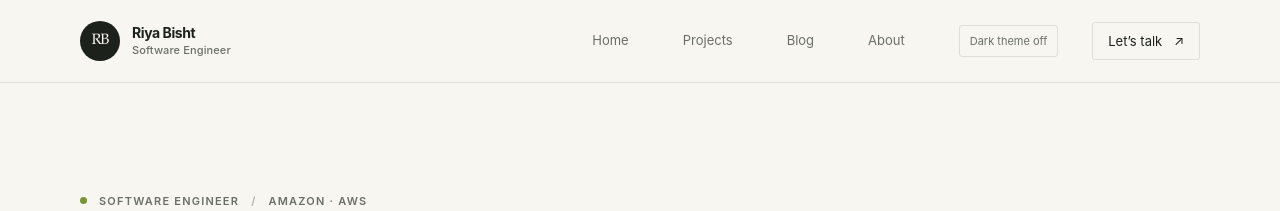
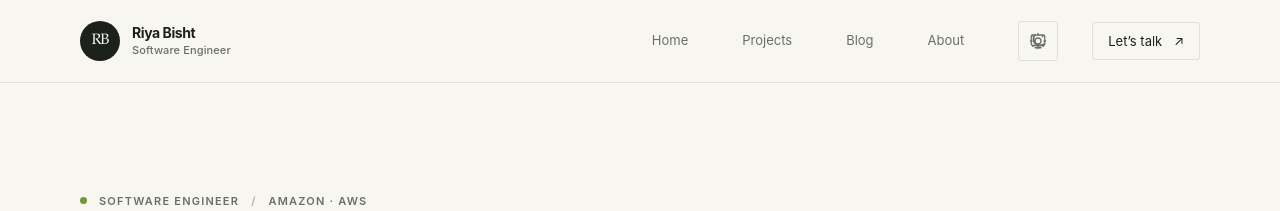
Before and after one commit to riyabisht/riyabisht.github.io, a Jekyll site: the page built from index.md, in a window 1280 px wide. Shown: the top 211 px of the page. Built offline with Jekyll 4.4.1, drawn with Linux system fonts in a browser that asks for light colours.

Commit message:
Add accessible theme mode chooser
Co-authored-by: Copilot App <223556219+Copilot@users.noreply.github.com>

```diff
--- a/_includes/head.html
+++ b/_includes/head.html
@@ -4,19 +4,39 @@
   <meta name="viewport" content="width=device-width, initial-scale=1">
   <script>
     (() => {
-      let theme;
+      const root = document.documentElement;
+      const colorPreference = window.matchMedia("(prefers-color-scheme: dark)");
+      let mode = "system";
       try {
         const savedTheme = localStorage.getItem("riyabisht-theme");
-        if (savedTheme === "light" || savedTheme === "dark") {
-          theme = savedTheme;
+        if (savedTheme === "system" || savedTheme === "light" || savedTheme === "dark") {
+          mode = savedTheme;
         }
       } catch {
         // Storage can be unavailable in restricted browser contexts.
       }
 
-      theme ||= window.matchMedia("(prefers-color-scheme: dark)").matches ? "dark" : "light";
-      document.documentElement.dataset.theme = theme;
-      document.documentElement.style.colorScheme = theme;
+      root.dataset.themeMode = mode;
+      const applyTheme = () => {
+        const selectedMode = root.dataset.themeMode;
+        const theme = selectedMode === "system"
+          ? (colorPreference.matches ? "dark" : "light")
+          : selectedMode;
+        root.dataset.theme = theme;
+        root.style.colorScheme = theme;
+      };
+
+      applyTheme();
+      const onColorPreferenceChange = () => {
+        if (root.dataset.themeMode === "system") {
+          applyTheme();
+        }
+      };
+      if (colorPreference.addEventListener) {
+        colorPreference.addEventListener("change", onColorPreferenceChange);
+      } else {
+        colorPreference.addListener(onColorPreferenceChange);
+      }
     })();
   </script>
   {%- seo -%}
--- a/_includes/header.html
+++ b/_includes/header.html
@@ -16,7 +16,28 @@
         <a class="page-link" href="{{ '/projects/' | relative_url }}">Projects</a>
         <a class="page-link" href="{{ '/blog/' | relative_url }}">Blog</a>
         <a class="page-link" href="{{ '/about/' | relative_url }}">About</a>
-        <button class="theme-toggle" id="theme-toggle" type="button" aria-label="Toggle dark theme" aria-pressed="false">Dark theme off</button>
+        <div class="theme-switcher">
+          <button class="theme-toggle" id="theme-toggle" type="button" aria-label="Theme: System" aria-expanded="false" aria-controls="theme-menu">
+            <svg class="theme-icon" viewBox="0 0 24 24" aria-hidden="true" focusable="false">
+              <g data-theme-icon="system">
+                <rect x="3" y="4" width="18" height="14" rx="2"></rect>
+                <path d="M8 21h8m-4-3v3"></path>
+              </g>
+              <g data-theme-icon="light" hidden>
+                <circle cx="12" cy="12" r="4"></circle>
+                <path d="M12 2v2m0 16v2M4.93 4.93l1.42 1.42m11.3 11.3 1.42 1.42M2 12h2m16 0h2M4.93 19.07l1.42-1.42m11.3-11.3 1.42-1.42"></path>
+              </g>
+              <g data-theme-icon="dark" hidden>
+                <path d="M20.5 15.5A8.5 8.5 0 0 1 8.5 3.5 8.5 8.5 0 1 0 20.5 15.5Z"></path>
+              </g>
+            </svg>
+          </button>
+          <div class="theme-menu" id="theme-menu" role="group" aria-label="Theme preference" hidden>
+            <button class="theme-option" type="button" data-theme-option="system" aria-pressed="false">System</button>
+            <button class="theme-option" type="button" data-theme-option="light" aria-pressed="false">Light</button>
+            <button class="theme-option" type="button" data-theme-option="dark" aria-pressed="false">Dark</button>
+          </div>
+        </div>
         <a class="nav-contact" href="mailto:{{ site.author.email }}">Let’s talk <span aria-hidden="true">↗</span></a>
       </div>
     </nav>
--- a/_layouts/default.html
+++ b/_layouts/default.html
@@ -17,23 +17,70 @@
 
     <script>
       const themeToggle = document.getElementById("theme-toggle");
-      if (themeToggle) {
-        const currentTheme = document.documentElement.dataset.theme;
-        themeToggle.setAttribute("aria-pressed", String(currentTheme === "dark"));
-        themeToggle.textContent = currentTheme === "dark" ? "Dark theme on" : "Dark theme off";
+      const themeMenu = document.getElementById("theme-menu");
+      if (themeToggle && themeMenu) {
+        const root = document.documentElement;
+        const switcher = themeToggle.closest(".theme-switcher");
+        const themeOptions = Array.from(themeMenu.querySelectorAll("[data-theme-option]"));
+        const themeIcons = Array.from(themeToggle.querySelectorAll("[data-theme-icon]"));
 
+        const updateThemeControls = (mode) => {
+          themeToggle.setAttribute("aria-label", `Theme: ${mode[0].toUpperCase()}${mode.slice(1)}`);
+          themeIcons.forEach((icon) => {
+            icon.hidden = icon.dataset.themeIcon !== mode;
+          });
+          themeOptions.forEach((option) => {
+            option.setAttribute("aria-pressed", String(option.dataset.themeOption === mode));
+          });
+        };
+
+        const closeThemeMenu = (restoreFocus = false) => {
+          themeMenu.hidden = true;
+          themeToggle.setAttribute("aria-expanded", "false");
+          if (restoreFocus) {
+            themeToggle.focus();
+          }
+        };
+
+        updateThemeControls(root.dataset.themeMode || "system");
         themeToggle.addEventListener("click", () => {
-          const root = document.documentElement;
-          const theme = root.dataset.theme === "dark" ? "light" : "dark";
-          root.dataset.theme = theme;
-          root.style.colorScheme = theme;
-          themeToggle.setAttribute("aria-pressed", String(theme === "dark"));
-          themeToggle.textContent = theme === "dark" ? "Dark theme on" : "Dark theme off";
+          const opening = themeMenu.hidden;
+          themeMenu.hidden = !opening;
+          themeToggle.setAttribute("aria-expanded", String(opening));
+          if (opening) {
+            const selectedOption = themeOptions.find((option) => option.getAttribute("aria-pressed") === "true");
+            selectedOption?.focus();
+          }
+        });
 
-          try {
-            localStorage.setItem("riyabisht-theme", theme);
-          } catch {
-            // The theme still works for this page when storage is unavailable.
+        themeOptions.forEach((option) => {
+          option.addEventListener("click", () => {
+            const mode = option.dataset.themeOption;
+            root.dataset.themeMode = mode;
+            const theme = mode === "system"
+              ? (window.matchMedia("(prefers-color-scheme: dark)").matches ? "dark" : "light")
+              : mode;
+            root.dataset.theme = theme;
+            root.style.colorScheme = theme;
+            updateThemeControls(mode);
+            try {
+              localStorage.setItem("riyabisht-theme", mode);
+            } catch {
+              // The theme still works for this page when storage is unavailable.
+            }
+            closeThemeMenu(true);
+          });
+        });
+
+        document.addEventListener("click", (event) => {
+          if (!switcher.contains(event.target)) {
+            closeThemeMenu();
+          }
+        });
+
+        document.addEventListener("keydown", (event) => {
+          if (event.key === "Escape" && !themeMenu.hidden) {
+            closeThemeMenu(true);
           }
         });
       }
--- a/_sass/minima/custom-styles.scss
+++ b/_sass/minima/custom-styles.scss
@@ -274,15 +274,21 @@ input:focus-visible + .menu-toggle {
   }
 }
 
+.theme-switcher {
+  position: relative;
+}
+
 .theme-toggle {
-  padding: 8px 10px;
+  display: grid;
+  width: 40px;
+  height: 40px;
+  padding: 0;
+  place-items: center;
   border: 1px solid $line;
   border-radius: 3px;
   background: transparent;
   color: $muted;
   font: inherit;
-  font-size: 11px;
-  white-space: nowrap;
   cursor: pointer;
   transition: color .2s ease, border-color .2s ease;
 
@@ -290,6 +296,60 @@ input:focus-visible + .menu-toggle {
     border-color: $ink;
     color: $ink;
   }
+}
+
+.theme-icon {
+  width: 18px;
+  height: 18px;
+  fill: none;
+  stroke: currentColor;
+  stroke-linecap: round;
+  stroke-linejoin: round;
+  stroke-width: 1.7;
+}
+
+.theme-menu {
+  position: absolute;
+  z-index: 10;
+  top: calc(100% + 8px);
+  right: 0;
+  min-width: 130px;
+  padding: 5px;
+  border: 1px solid $line;
+  border-radius: 3px;
+  background: $paper;
+  box-shadow: 0 10px 24px rgba(29, 33, 28, .12);
+
+  &[hidden] {
+    display: none;
+  }
+}
+
+.theme-option {
+  display: block;
+  width: 100%;
+  padding: 8px 10px;
+  border: 0;
+  border-radius: 2px;
+  background: transparent;
+  color: $muted;
+  font: inherit;
+  font-size: 12px;
+  text-align: left;
+  cursor: pointer;
+
+  &:hover,
+  &:focus-visible,
+  &[aria-pressed="true"] {
+    background: rgba(130, 162, 46, .14);
+    color: $ink;
+  }
+}
+
+.theme-toggle:focus-visible,
+.theme-option:focus-visible {
+  outline: 2px solid $ink;
+  outline-offset: 2px;
 }
 
 .page-content {
@@ -1063,10 +1123,14 @@ input:focus-visible + .menu-toggle {
     padding: 10px 12px;
   }
 
-  .theme-toggle {
-    width: 100%;
+  .theme-switcher {
+    align-self: flex-start;
     margin-top: 5px;
-    text-align: left;
+  }
+
+  .theme-menu {
+    right: auto;
+    left: 0;
   }
 
   .hero {
```
Also changed, not shown: README.md.
